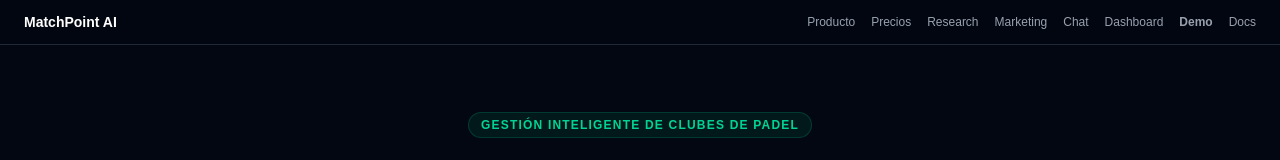
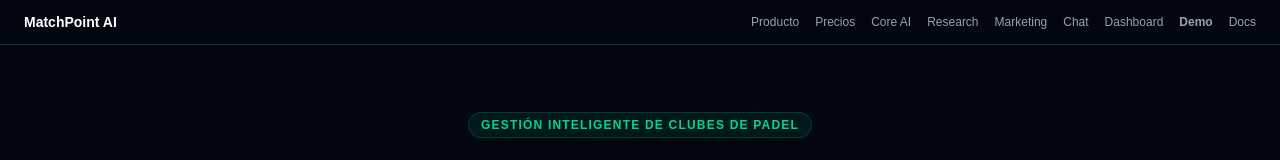
Before and after one commit to albertoderosenzweig/match-point-ai, a Next.js app: page / in a window 1280 px wide. Shown: the top 160 px of the page. Built offline with nearby package versions, Linux system fonts and the light colour scheme.

Commit message:
feat: add Core AI link to global navbar

```diff
--- a/app/layout.tsx
+++ b/app/layout.tsx
@@ -33,6 +33,7 @@ export default function RootLayout({
     <div className="flex gap-4 text-xs text-gray-400 flex-wrap">
       <a href="/product" className="hover:text-white transition-colors">Producto</a>
       <a href="/pricing" className="hover:text-white transition-colors">Precios</a>
+      <a href="/core" className="hover:text-white transition-colors">Core AI</a>
       <a href="/research" className="hover:text-white transition-colors">Research</a>
       <a href="/marketing" className="hover:text-white transition-colors">Marketing</a>
       <a href="/chat" className="hover:text-white transition-colors">Chat</a>
```
